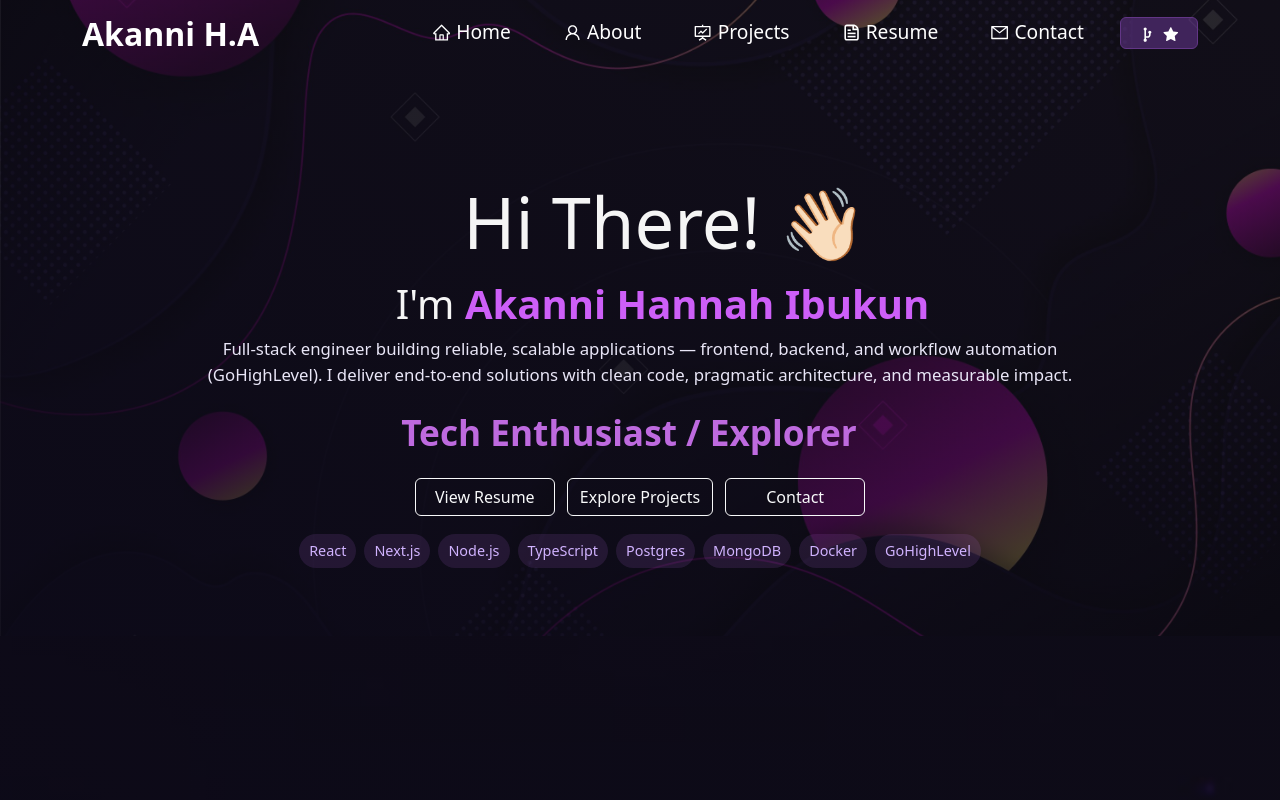
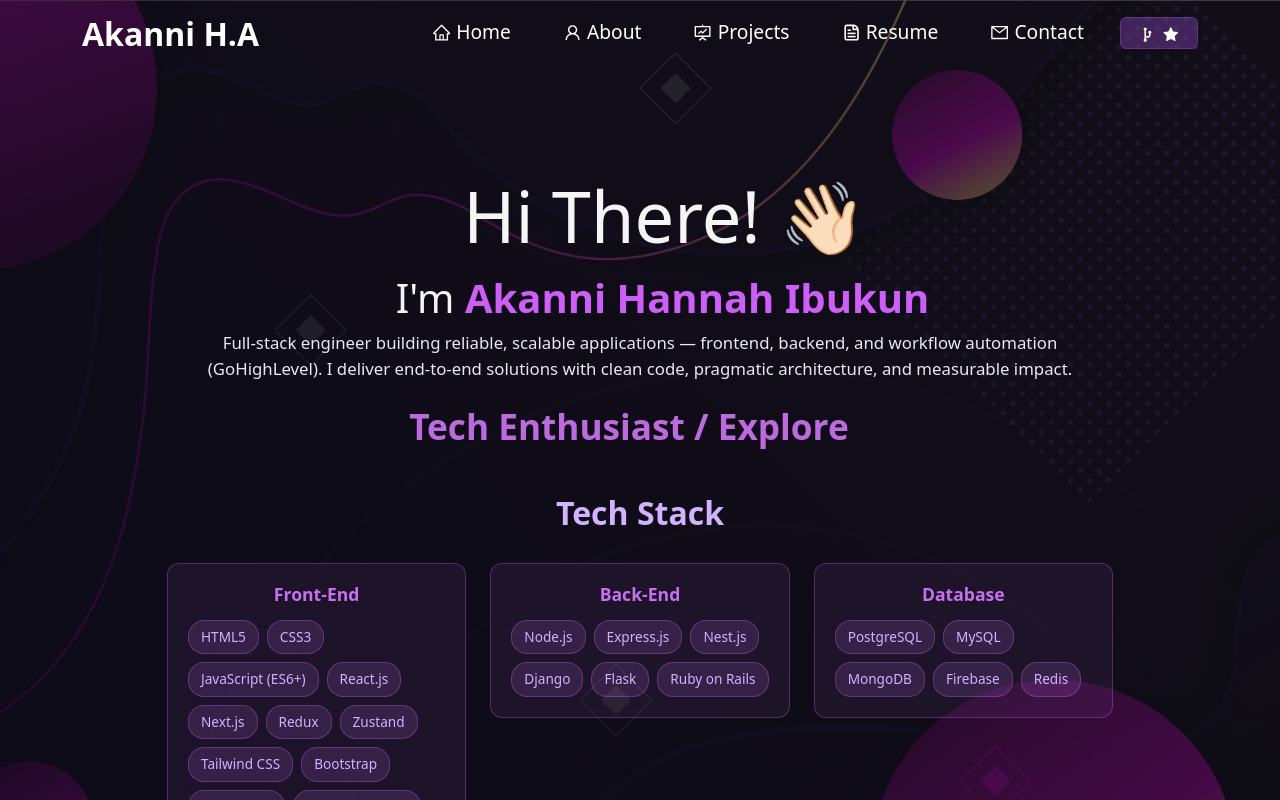
Before and after one commit to Zionstone0909/portfolio, a React (Create React App) app: page / in a window 1280 px wide. Shown: the top 800 px of the page. Built offline with nearby package versions, Linux system fonts and the light colour scheme.

Commit message:
Remove hero buttons and add comprehensive tech stack display

```diff
--- a/src/components/Home/Home.js
+++ b/src/components/Home/Home.js
@@ -1,21 +1,18 @@
 import React from "react";
 import { Container, Row, Col } from "react-bootstrap";
-import { Link, useLocation } from "react-router-dom";
-import Button from "react-bootstrap/Button";
 import Particle from "../Particle";
 import Home2 from "./Home2";
 import Type from "./Type";
 
 function Home() {
-  const location = useLocation();
-
-  const buttons = [
-    { label: "View Resume", path: "/resume" },
-    { label: "Explore Projects", path: "/project" },
-    { label: "Contact", path: "/contact" }
-  ];
-
-  const isActive = (path) => location.pathname === path;
+  const techStack = {
+    "Front-End": ["HTML5", "CSS3", "JavaScript (ES6+)", "React.js", "Next.js", "Redux", "Zustand", "Tailwind CSS", "Bootstrap", "Material UI", "React-Bootstrap", "Styled Components"],
+    "Back-End": ["Node.js", "Express.js", "Nest.js", "Django", "Flask", "Ruby on Rails"],
+    "Database": ["PostgreSQL", "MySQL", "MongoDB", "Firebase", "Redis"],
+    "DevOps & Deployment": ["Git", "GitHub", "GitLab", "Docker", "Docker Compose", "Netlify", "Vercel", "Heroku", "AWS"],
+    "Testing & Quality": ["Jest", "React Testing Library", "Cypress", "ESLint", "Prettier"],
+    "Tools & Utilities": ["Figma", "Photoshop", "Canva", "Postman", "VS Code", "npm"]
+  };
 
   return (
     <section>
@@ -40,33 +37,44 @@ function Home() {
                 <Type />
               </div>
 
-              <div style={{ marginTop: 18, display: "flex", gap: 12, justifyContent: "center", flexWrap: "wrap", position: "relative", zIndex: 10 }}>
-                {buttons.map((btn) => (
-                  <Button
-                    key={btn.path}
-                    as={Link}
-                    to={btn.path}
-                    className={isActive(btn.path) ? "btn-active" : ""}
-                    variant={isActive(btn.path) ? "primary" : "outline-light"}
+              <div style={{ marginTop: 40, maxWidth: 1000, margin: "40px auto 0" }}>
+                <h2 style={{ fontSize: "2rem", color: "#d1b3ff", marginBottom: 30, fontWeight: 600 }}>
+                  Tech Stack
+                </h2>
+                <Row>
+                  {Object.entries(techStack).map(([category, techs]) => (
+                    <Col md={6} lg={4} key={category} style={{ marginBottom: 30 }}>
+                      <div style={{
+                        background: "rgba(199,112,240,0.08)",
+                        border: "1px solid rgba(199,112,240,0.3)",
+                        borderRadius: 12,
+                        padding: 20
+                      }}>
+                        <h5 style={{ color: "#c770f0", marginBottom: 15, fontWeight: 600, fontSize: "1.1rem" }}>
+                          {category}
+                        </h5>
+                        <div style={{ display: "flex", gap: 8, flexWrap: "wrap" }}>
+                          {techs.map((tech) => (
+                            <span
+                              key={tech}
                               style={{
-                      minWidth: 140,
-                      fontWeight: isActive(btn.path) ? "600" : "500",
-                      transition: "all 0.3s ease",
-                      pointerEvents: "auto",
-                      cursor: "pointer"
+                                background: "rgba(199,112,240,0.15)",
+                                color: "#d1b3ff",
+                                padding: "6px 12px",
+                                borderRadius: 16,
+                                fontSize: "0.85rem",
+                                fontWeight: 500,
+                                border: "1px solid rgba(199,112,240,0.3)"
                               }}
                             >
-                    {btn.label}
-                  </Button>
+                              {tech}
+                            </span>
                           ))}
                         </div>
-
-              <div style={{ marginTop: 18, display: "flex", gap: 8, justifyContent: "center", flexWrap: "wrap" }}>
-                {[
-                  "React", "Next.js", "Node.js", "TypeScript", "Postgres", "MongoDB", "Docker", "GoHighLevel"
-                ].map((tech) => (
-                  <span key={tech} style={{ background: "rgba(199,112,240,0.12)", color: "#d1b3ff", padding: "6px 10px", borderRadius: 20, fontSize: "0.9rem" }}>{tech}</span>
+                      </div>
+                    </Col>
                   ))}
+                </Row>
               </div>
             </Col>
           </Row>
```
Lines whose indentation alone changed are shown as unchanged.
